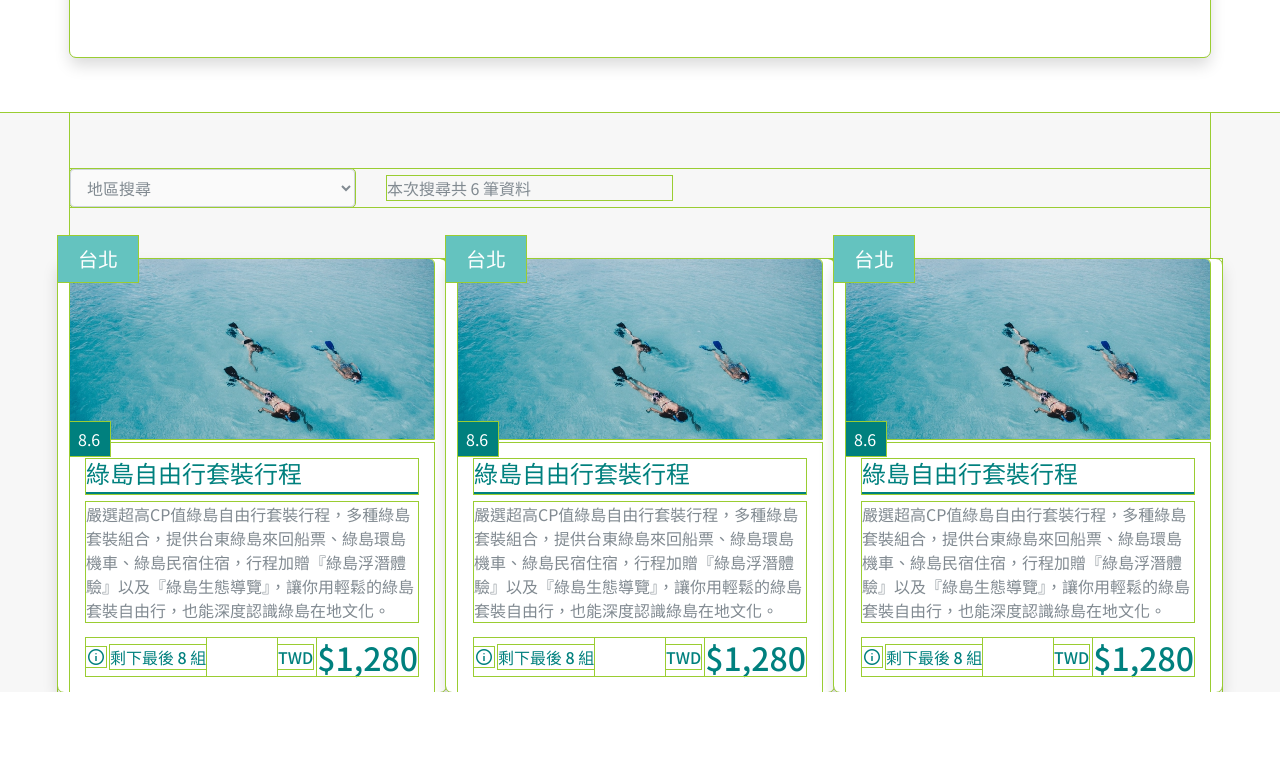
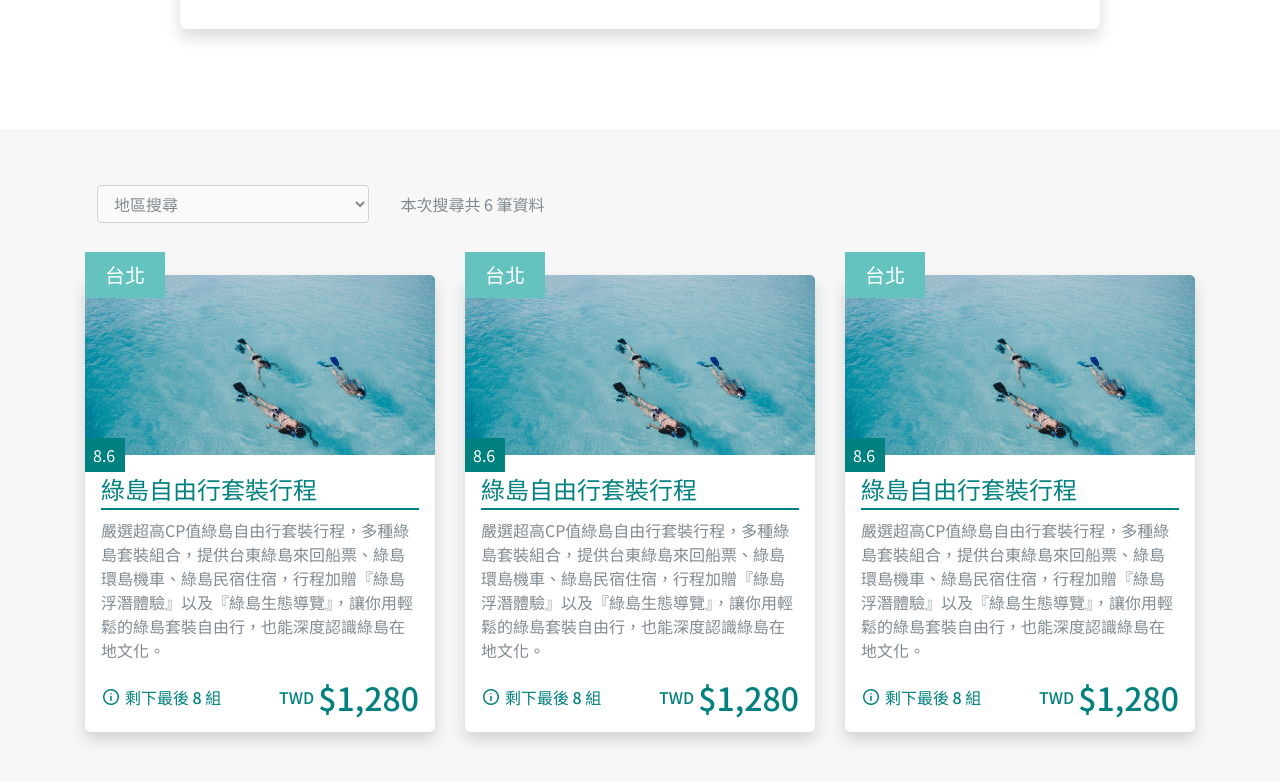
Before and after one commit to runweiting/2023-JS-week5, a website built with Vite: page pages/index.html in a window 1280 px wide. Shown: the part 905-1686 px from the top of the page. Before the commit the page ends 1597 px from the top, so only its background shows below. Built offline with nearby package versions, Linux system fonts and the light colour scheme.

Commit message:
feat: 修正卡片套票結構

```diff
--- a/assets/scss/base/_base.scss
+++ b/assets/scss/base/_base.scss
@@ -1,6 +1,6 @@
-* {
+/* {
   outline: 1px solid yellowgreen;
-}
+}*/
 ul, ol {
   margin-bottom: 0;
 }
--- a/assets/scss/helpers/_variables.scss
+++ b/assets/scss/helpers/_variables.scss
@@ -423,6 +423,7 @@ $spacers: (
   14: $spacer * 3.5, // *custom
   15: $spacer * 3.75, // *custom
   24: $spacer * 6, // *custom
+  25: $spacer * 6.25, // *custom
   30: $spacer * 7.5, // *custom
 
 ) !default;
--- a/pages/index.html
+++ b/pages/index.html
@@ -9,7 +9,7 @@
   <body>
     <%- include('./layout/header'); -%>
     <!------- 新增旅遊套票 ------->
-    <div class="container shadow mt-30 px-24 py-15 rounded">
+    <div class="container shadow mt-30 mb-25 px-24 pt-30 pb-15 rounded" style="width: 920px;">
       <div class="row mb-6">
         <div class="col flex-column pb-0">
           <img class="img-fluid mb-5" src="../assets/images/main_img.png" alt="main_img">
@@ -67,9 +67,8 @@
     </div>
     <!------- 地區搜尋和卡片套票 ------->
     <div class="bg-lightGray">
-      <div class="container mt-14 px-0">
-        <div class="row gx-0">
-          <div class="d-flex align-items-center mt-14 mb-13">
+      <div class="container pt-14 pb-30" style="width: 1110px;">
+        <div class="d-flex align-items-center mb-13">
           <select id="searchArea" name="searchArea" class="me-8 text-info">
             <option value="地區搜尋" disabled selected hidden>地區搜尋</option>
             <option value="">全部地區</option>
@@ -79,9 +78,8 @@
           </select>
           <p class="mb-0 text-info" style="width: 25%">本次搜尋共 6 筆資料</p>
         </div>
-        </div>
-        <ul class="row list-unstyled">
-          <li class="col card border-0 shadow position-relative">
+        <ul class="row list-unstyled d-flex flex-wrap" style="gap: 30px;">
+          <li class="col card border-0 shadow position-relative px-0">
             <span class="tag-l position-absolute top-0 start-0 translate-middle-y bg-secondary fs-5 fw-normal text-white">台北</span>
             <img src="../assets/images/travel_1.png" class="card-img-top mb-1" alt="travel_1" style="height: 180px;">
             <span class="tag-m position-absolute bg-primary fw-normal text-white">8.6</span>
@@ -102,7 +100,7 @@
               </div>
             </div>
           </li>
-          <li class="col card border-0 shadow position-relative">
+          <li class="col card border-0 shadow position-relative px-0">
             <span class="tag-l position-absolute top-0 start-0 translate-middle-y bg-secondary fs-5 fw-normal text-white">台北</span>
             <img src="../assets/images/travel_1.png" class="card-img-top mb-1" alt="travel_1" style="height: 180px;">
             <span class="tag-m position-absolute bg-primary fw-normal text-white">8.6</span>
@@ -123,7 +121,7 @@
               </div>
             </div>
           </li>
-          <li class="col card border-0 shadow position-relative">
+          <li class="col card border-0 shadow position-relative px-0">
             <span class="tag-l position-absolute top-0 start-0 translate-middle-y bg-secondary fs-5 fw-normal text-white">台北</span>
             <img src="../assets/images/travel_1.png" class="card-img-top mb-1" alt="travel_1" style="height: 180px;">
             <span class="tag-m position-absolute bg-primary fw-normal text-white">8.6</span>
@@ -145,9 +143,8 @@
             </div>
           </li>
         </ul>
+      </div>
 
-
-      </div>
 
     </div>
 
```
Lines whose indentation alone changed are shown as unchanged.
